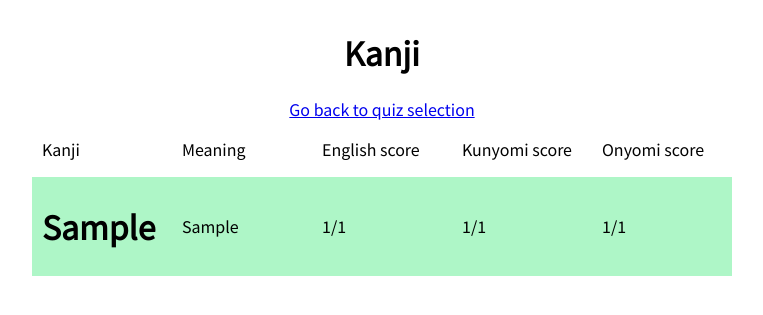
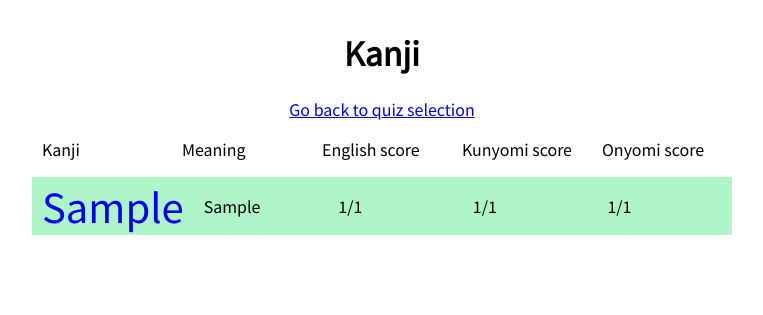
Before and after one commit to violetspecs/kanji-study, a Django app: page /quiz/kanjilist in a window 1280 px wide. Shown: the top 315 px of the page, without its empty margins (258-1021 px from the left). Run offline with Django 3.2, Linux system fonts and the light colour scheme; a user stored in the database is signed in; tables that the repository leaves empty hold one stand-in row (values such as "Sample post").

Commit message:
Add links to kanji list page

```diff
--- a/quiz/static/quiz/style.css
+++ b/quiz/static/quiz/style.css
@@ -130,3 +130,8 @@ button {
 .kanji-list-row > div {
     padding: 0px 10px 0px 10px;
 }
+
+.kanji-list-kanji {
+    font-size: 2.5rem;
+    text-decoration: none;
+}
--- a/quiz/templates/quiz/kanjilist.html
+++ b/quiz/templates/quiz/kanjilist.html
@@ -22,7 +22,7 @@
                 </div>
                 {% for kanji in kanji_list %}
                 <div class = "kanji-list-row">
-                    <div><h2>{{ kanji.kanji }}</h2></div>
+                    <div><a class="kanji-list-kanji" href="https://jisho.org/search/{{ kanji.kanji }}" target="new">{{ kanji.kanji }}</a></div>
                     <div><p>{{ kanji.kanji.english }}</p></div>
                     <div><p>{{ kanji.times_correct_english }}/{{ kanji.times_answered_english }}</p></div>
                     <div><p>{{ kanji.times_correct_kunyomi }}/{{ kanji.times_answered_kunyomi }}</p></div>
```
